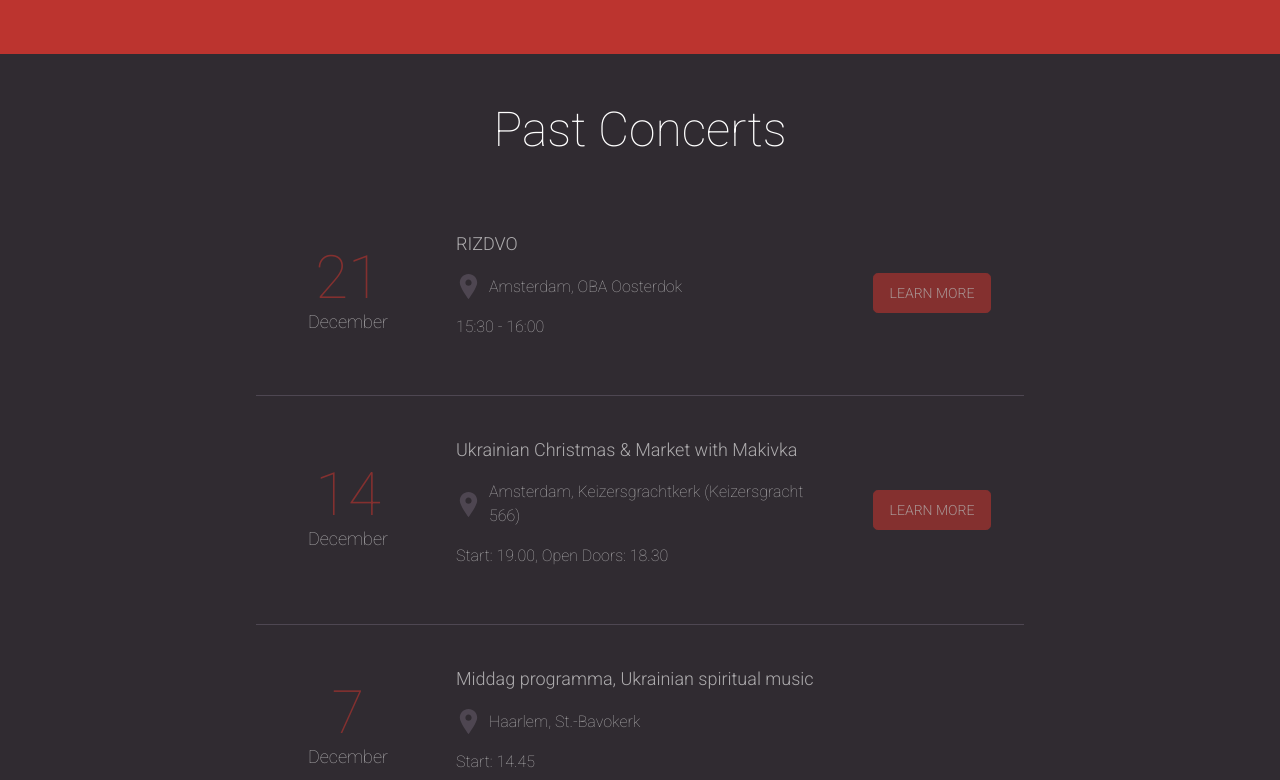
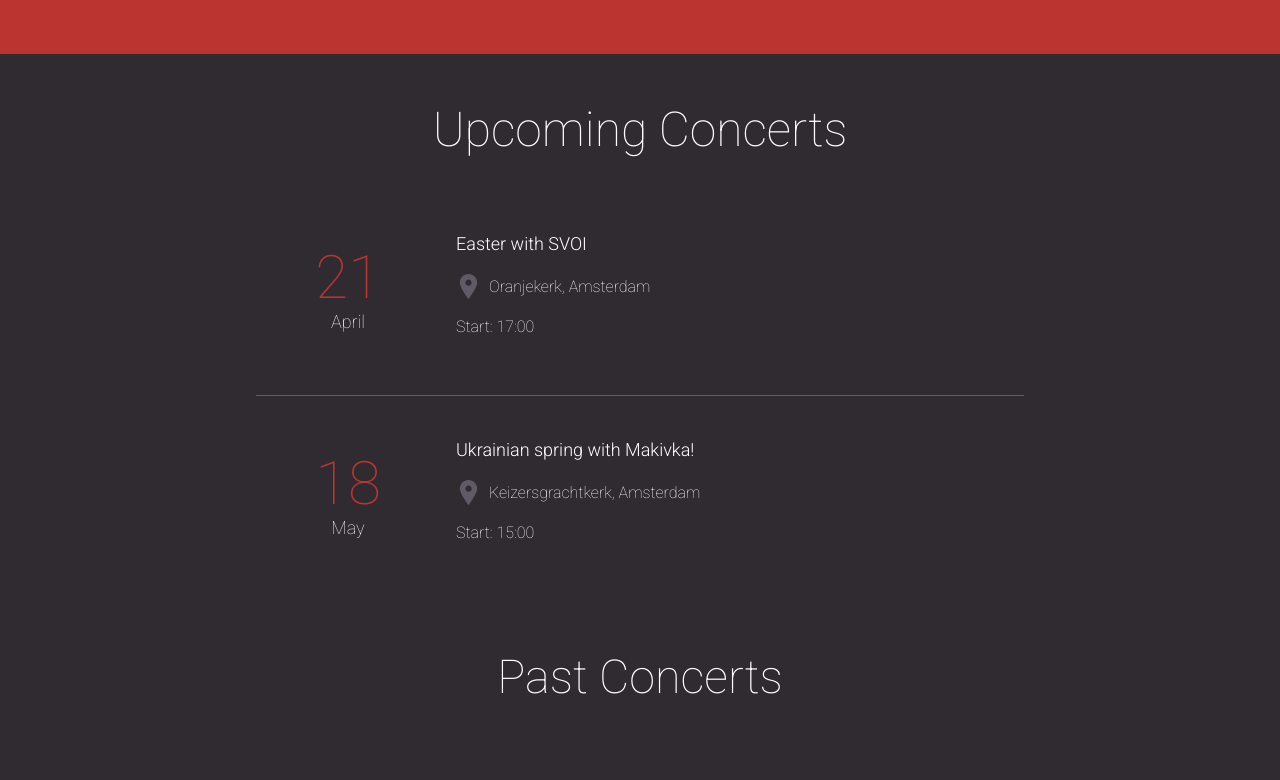
Before and after one commit to lkononenko/makivka-website, a Next.js app: page / in a window 1280 px wide. Shown: the part 840-1620 px from the top of the page. Built offline with nearby package versions, Linux system fonts and the light colour scheme.

Commit message:
content: add concerts

```diff
--- a/src/app/page.tsx
+++ b/src/app/page.tsx
@@ -7,17 +7,26 @@ import { Team } from './partials/Team/Team'
 import { AgendaItem, IAgendaItem } from './components/AgendaItem/AgendaItem'
 import { PastConcerts } from './partials/PastConcerts/PastConcerts'
 
-// const upcomingConcerts = [
-//   {
-//     date: '14',
-//     month: 'December',
-//     title: 'Ukrainian Christmas & Market with Makivka',
-//     location: 'Amsterdam, Keizersgrachtkerk (Keizersgracht 566)',
-//     time: 'Start: 19.00, Open Doors: 18.30',
-//     desc: '',
-//     infoLink: 'https://www.keizersgrachtkerk.nl/activiteiten/agenda/concert-koor-makivka-oekraine'
-//   },
-// ];
+const upcomingConcerts = [
+  {
+    date: '21',
+    month: 'April',
+    title: 'Easter with SVOI',
+    location: 'Oranjekerk, Amsterdam',
+    time: 'Start: 17:00',
+    desc: ''
+    // infoLink: 'https://www.keizersgrachtkerk.nl/activiteiten/agenda/concert-koor-makivka-oekraine'
+  },
+  {
+    date: '18',
+    month: 'May',
+    title: 'Ukrainian spring with Makivka!',
+    location: 'Keizersgrachtkerk, Amsterdam',
+    time: 'Start: 15:00',
+    desc: ''
+    // infoLink: 'https://www.keizersgrachtkerk.nl/activiteiten/agenda/concert-koor-makivka-oekraine'
+  },
+];
 
 export default function Home() {
   return (
@@ -56,7 +65,7 @@ export default function Home() {
             </div>
         </Section>
         <Section bgColor="bg-secondary" id="agenda">
-          {/* <AnimatedTitle>Upcoming Concerts</AnimatedTitle>
+          <AnimatedTitle>Upcoming Concerts</AnimatedTitle>
           <div className='mb-12'>
             {upcomingConcerts.map((concert: IAgendaItem, index: number) => (
               <AgendaItem
@@ -70,7 +79,7 @@ export default function Home() {
                 infoLink={concert.infoLink ? concert.infoLink : undefined}
               />
             ))}
-          </div> */}
+          </div>
           <AnimatedTitle>Past Concerts</AnimatedTitle>
           <PastConcerts />
         </Section>
```
